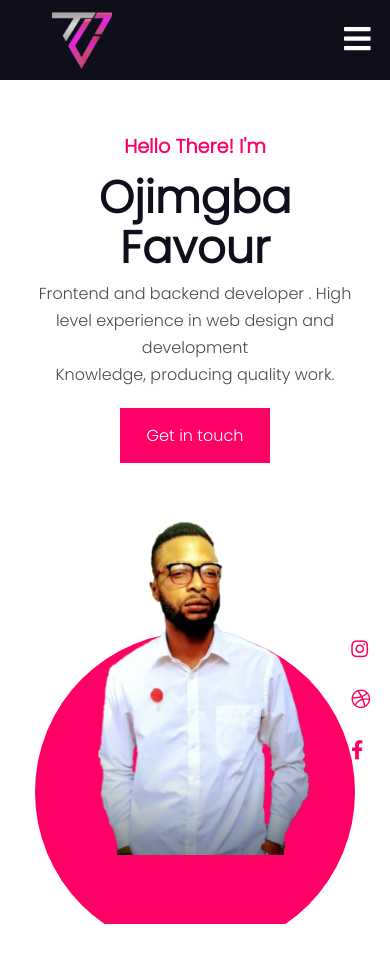
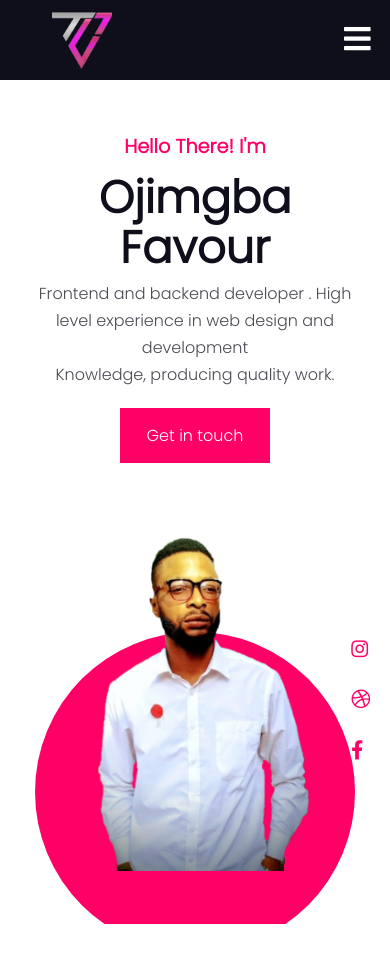
Before and after one commit to ojimz12/ojimz12.github.io, a plain HTML site: page index.html in a window 390 px wide. Shown: the top 962 px of the page. Drawn offline with Linux system fonts and the light colour scheme.

Commit message:
Update style.css

```diff
--- a/style.css
+++ b/style.css
@@ -691,7 +691,7 @@ footer {
 
           .header_image {
             position: relative;
-            top: -2rem;
+            top: -1rem;
           }
 
           .header_right-bg {
```
